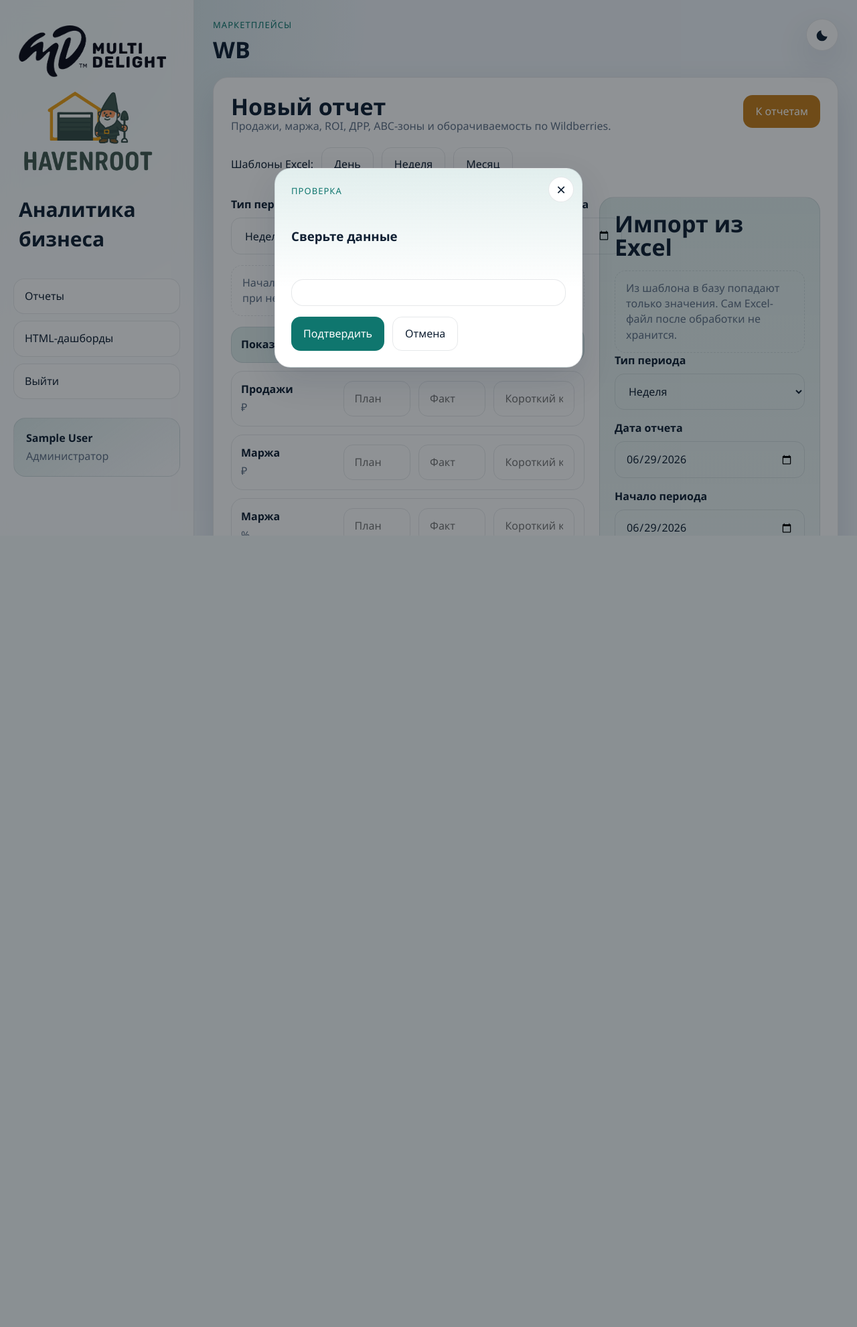
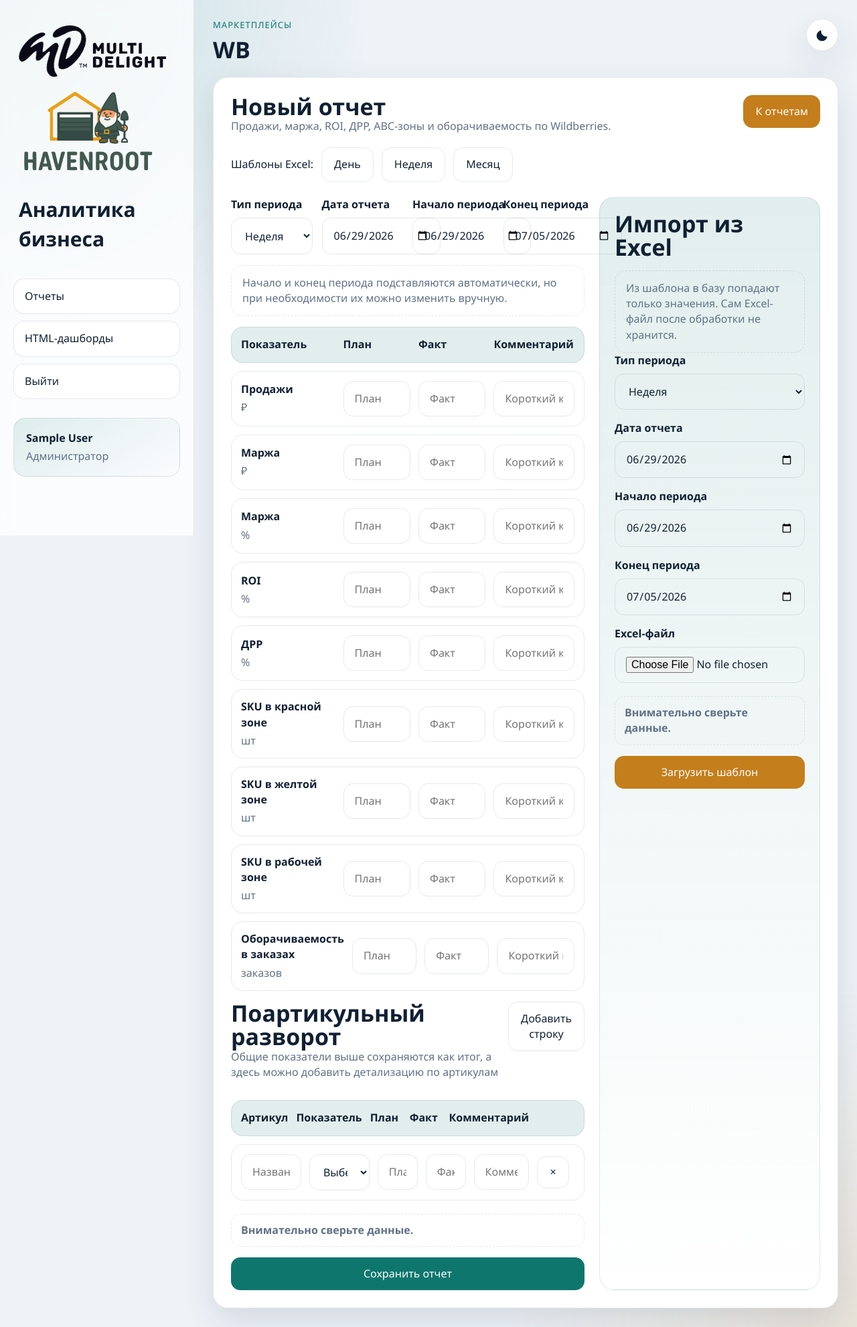
Before and after one commit to Polina-proger/business_analitycs, a Flask app: page /reports/wb/new in a window 1280 px wide. Shown: the whole page at 67% size. Before the commit the page ends 800 px from the top, so only its background shows below. Run offline with Flask 3, Linux system fonts and the light colour scheme; the visitor is signed in with stand-in values (Sample User, id 1); data comes from the database, SQL or seed files in the repository; data that the repository does not hold is empty.

Commit message:
remove report confirmation modal and add inline review note

```diff
--- a/app/static/css/styles.css
+++ b/app/static/css/styles.css
@@ -54,10 +54,6 @@ html, body {
 body {
     font-size: 16px;
     line-height: 1.45;
-}
-
-body.dialog-open {
-    overflow: hidden;
 }
 
 a {
@@ -990,70 +986,13 @@ body[data-theme="dark"] .auth-point {
     font-weight: 700;
 }
 
-.confirm-overlay {
-    position: fixed;
-    inset: 0;
-    padding: 24px;
-    background: rgba(8, 14, 22, 0.45);
-    display: flex;
-    align-items: center;
-    justify-content: center;
-    z-index: 120;
-}
-
-.confirm-dialog {
-    width: min(100%, 460px);
-    padding: 24px;
-    border-radius: 24px;
-    border: 1px solid var(--line);
-    background:
-        linear-gradient(180deg, var(--accent-soft), transparent 60%),
-        var(--bg-strong);
-    box-shadow: var(--shadow);
-    position: relative;
-    display: grid;
-    gap: 16px;
-}
-
-.confirm-close {
-    position: absolute;
-    top: 12px;
-    right: 12px;
-    width: 38px;
-    height: 38px;
-    border-radius: 999px;
-    border: 1px solid var(--line);
-    background: var(--bg-strong);
-    color: var(--text);
-    cursor: pointer;
-    font-size: 24px;
-    line-height: 1;
-}
-
-.confirm-text {
-    margin: 0;
-    font-size: 19px;
+.form-review-note {
+    margin-top: 4px;
+    padding: 12px 14px;
+    border-radius: 14px;
+    border: 1px dashed var(--line);
+    color: var(--muted);
     font-weight: 700;
-}
-
-.confirm-period {
-    display: grid;
-    gap: 6px;
-    padding: 16px 18px;
-    border-radius: 18px;
-    border: 1px solid var(--line);
-    background: var(--bg-soft);
-}
-
-.confirm-period span {
-    color: var(--muted);
-    font-size: 14px;
-    text-transform: uppercase;
-    letter-spacing: 0.05em;
-}
-
-.confirm-period strong {
-    font-size: 18px;
 }
 
 .auth-form-grid {
@@ -1177,8 +1116,7 @@ body[data-theme="dark"] .auth-point {
     }
 
     .auth-showcase,
-    .auth-card,
-    .confirm-dialog {
+    .auth-card {
         padding: 24px;
         border-radius: 24px;
     }
--- a/app/templates/base.html
+++ b/app/templates/base.html
@@ -5,7 +5,7 @@
     <meta name="viewport" content="width=device-width, initial-scale=1">
     <title>{% block title %}Аналитика бизнеса{% endblock %}</title>
     <link rel="icon" type="image/png" sizes="256x256" href="{{ url_for('static', filename='favicon/favicon.png') }}">
-    <link rel="stylesheet" href="{{ url_for('static', filename='css/styles.css', v='20260707b') }}">
+    <link rel="stylesheet" href="{{ url_for('static', filename='css/styles.css', v='20260707c') }}">
 </head>
 <body class="{% if not g.user %}auth-body{% endif %}">
     <div class="app-shell {% if not g.user %}auth-shell{% endif %}">
@@ -69,6 +69,6 @@
             {% block content %}{% endblock %}
         </main>
     </div>
-    <script src="{{ url_for('static', filename='js/app.js', v='20260707b') }}"></script>
+    <script src="{{ url_for('static', filename='js/app.js', v='20260707c') }}"></script>
 </body>
 </html>
--- a/app/templates/report_form.html
+++ b/app/templates/report_form.html
@@ -24,7 +24,7 @@
     </div>
 
     <div class="two-column">
-        <form method="post" class="form-stack" data-report-submit-form data-confirm-action="Сохранить">
+        <form method="post" class="form-stack">
             <div class="meta-grid">
                 <label class="field">
                     <span>Тип периода</span>
@@ -131,6 +131,7 @@
                 </div>
             </section>
 
+            <div class="form-review-note">Внимательно сверьте данные.</div>
             <button class="btn btn-primary" type="submit">{% if report %}Сохранить изменения{% else %}Сохранить отчет{% endif %}</button>
         </form>
 
@@ -139,7 +140,7 @@
                 <h3>Импорт из Excel</h3>
             </div>
             <div class="hint-box">Из шаблона в базу попадают только значения. Сам Excel-файл после обработки не хранится.</div>
-            <form method="post" action="{{ url_for('main.import_report', report_key=report_key) }}" enctype="multipart/form-data" class="form-stack" data-report-submit-form data-confirm-action="Загрузить">
+            <form method="post" action="{{ url_for('main.import_report', report_key=report_key) }}" enctype="multipart/form-data" class="form-stack">
                 {% if report %}
                     <input type="hidden" name="report_id" value="{{ report.id }}">
                 {% endif %}
@@ -167,6 +168,7 @@
                     <span>Excel-файл</span>
                     <input type="file" name="report_file" accept=".xlsx" required>
                 </label>
+                <div class="form-review-note">Внимательно сверьте данные.</div>
                 <button class="btn btn-secondary" type="submit">Загрузить шаблон</button>
             </form>
         </aside>
@@ -201,20 +203,4 @@
     </div>
 </template>
 
-<div class="confirm-overlay" data-report-confirm hidden>
-    <div class="confirm-dialog" role="dialog" aria-modal="true" aria-labelledby="report-confirm-title">
-        <button class="confirm-close" type="button" aria-label="Закрыть" data-confirm-close>×</button>
-        <div class="auth-kicker">Проверка</div>
-        <h3 id="report-confirm-title">Сверьте данные</h3>
-        <p class="confirm-text" data-confirm-message></p>
-        <div class="confirm-period">
-            <span data-confirm-period-type></span>
-            <strong data-confirm-period-range></strong>
-        </div>
-        <div class="inline-actions">
-            <button class="btn btn-primary" type="button" data-confirm-submit>Подтвердить</button>
-            <button class="btn btn-ghost" type="button" data-confirm-close>Отмена</button>
-        </div>
-    </div>
-</div>
 {% endblock %}
```
Also changed, not shown: app/static/js/app.js (+0 -175 lines).
